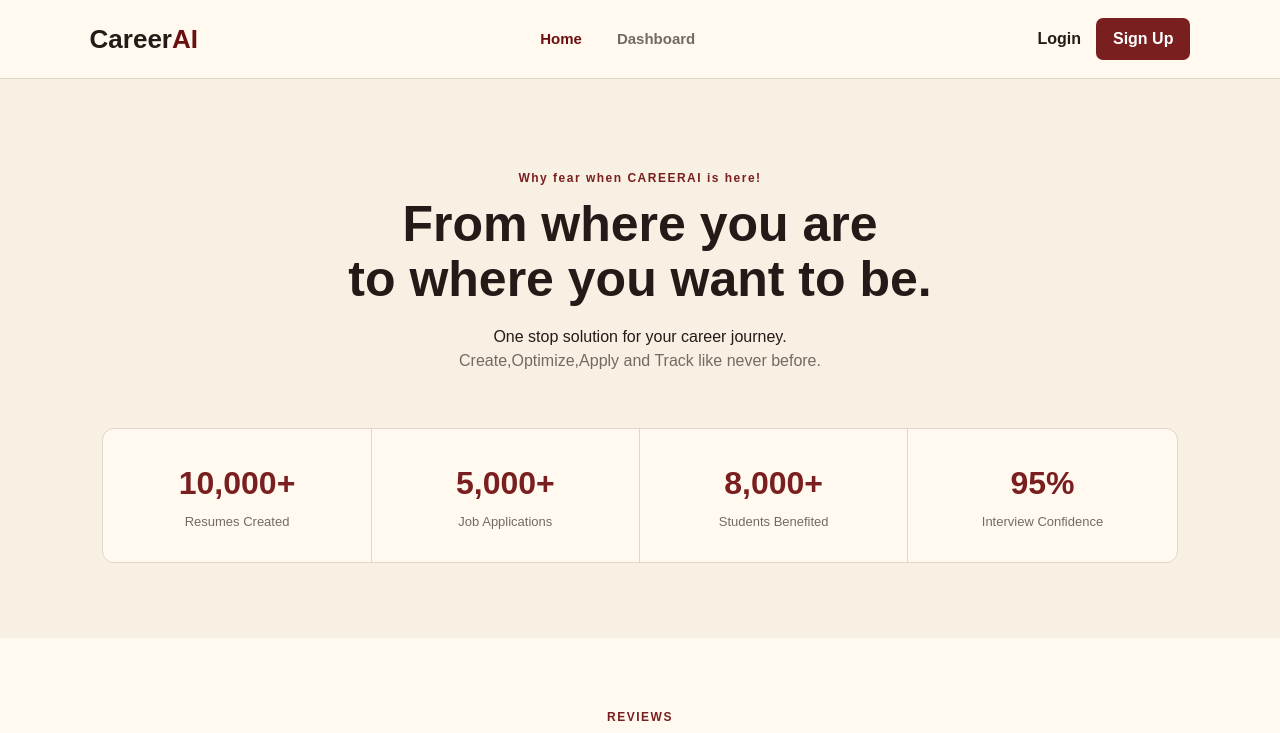
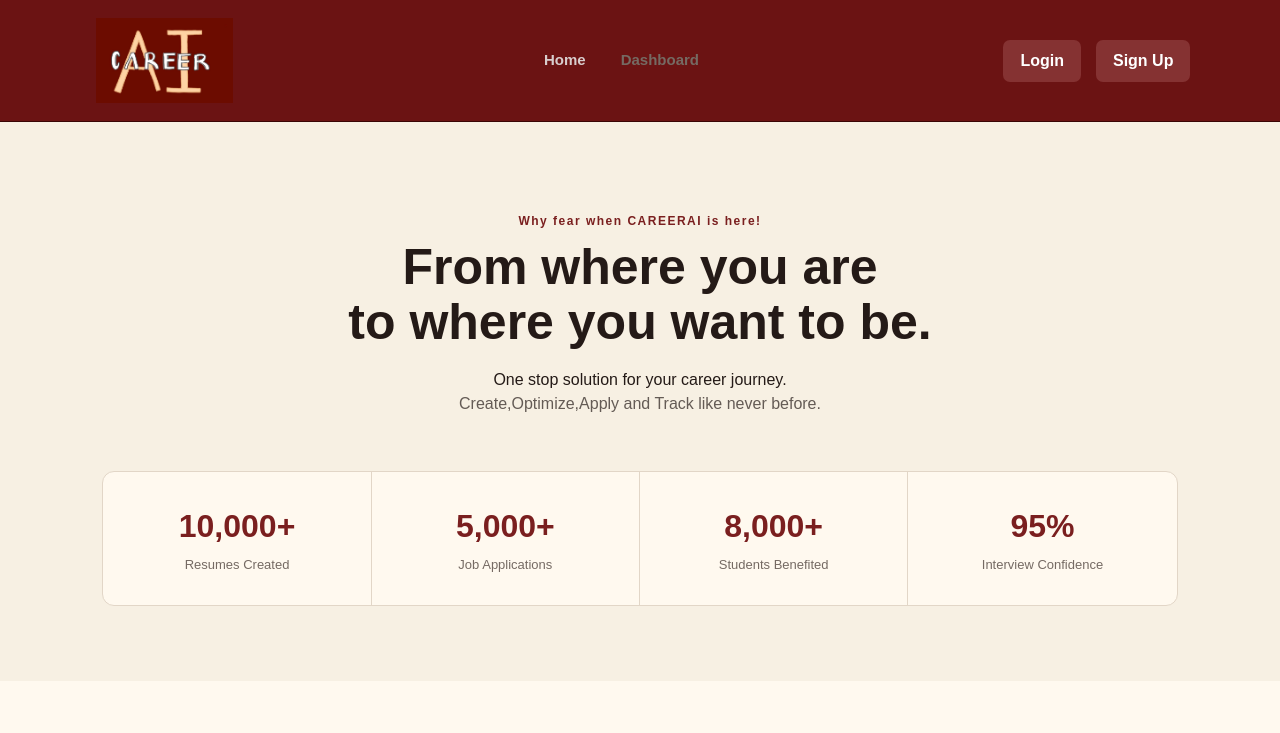
Before and after one commit to ananya-vishal-walunjkar07/CareerAI, a plain HTML site: page index.html in a window 1280 px wide. Shown: the top 733 px of the page. Drawn offline with Linux system fonts and the light colour scheme.

Commit message:
changes in footer, navbar color, logo added, login button

```diff
--- a/index.html
+++ b/index.html
@@ -11,7 +11,11 @@
 <body>
 
 <nav class="navbar">
-<a href="index.html" class="logo">Career<span>AI</span></a>
+<div class="logo">
+    <a href="index.html">
+        <img src="logoo.png" alt="CareerAI Logo" class="logo-image">
+    </a>
+</div>
 <div class="nav-links">
 <a href="index.html" class="active">Home</a>
 <a href="dashboard.html">Dashboard</a>
--- a/style.css
+++ b/style.css
@@ -21,17 +21,22 @@ display: flex;
 align-items: center;
 justify-content: space-between;
 padding: 18px 7%;
-background-color: #FFF9EF;
-border-bottom: 1px solid #E2D6C7;
+background-color: #6b1313;
+border-bottom: 1px solid #3b0505;
 }
 
+/* Container that holds the logo */
 .logo {
-font-size: 26px;
-font-weight: 800;
+  display: flex;
+  align-items: center;
 }
 
-.logo span {
-color: #6b1010;
+/* Image styling */
+.logo-image {
+  height: 85px; /* Adjust this value if you want the logo bigger or smaller */
+  width: 150px;  /* Keeps the logo image proportions correct */
+  display: block;
+  object-fit: contain;
 }
 
 .nav-links {
@@ -47,7 +52,7 @@ font-weight: 600;
 
 .nav-links a:hover,
 .nav-links .active {
-color:#6b1010;
+color:#d8cdcd;
 }
 
 .nav-buttons {
@@ -57,12 +62,16 @@ gap: 15px;
 }
 
 .login-btn {
+padding: 9px 17px;
+background-color: #853232;
+color: white;
+border-radius: 7px;
 font-weight: 600;
 }
 
 .signup-btn {
 padding: 9px 17px;
-background-color: #7A1F1F;
+background-color: #853232;
 color: white;
 border-radius: 7px;
 font-weight: 600;
@@ -97,7 +106,7 @@ font-weight: 700;
 .home-intro > p:last-child {
 max-width: 550px;
 margin: auto;
-color: #756A63;
+color: #645b55;
 font-size: 16px;
 }
 
@@ -186,8 +195,8 @@ display: flex;
 justify-content: space-between;
 align-items: center;
 padding: 25px 8%;
-background-color: #FFF9EF;
-border-top: 1px solid #E2D6C7;
+background-color: #681512;
+border-top: 1px solid #500b0b;
 }
 
 footer p {
```
Also changed, not shown: logo.png (added), logoo.png (added).
